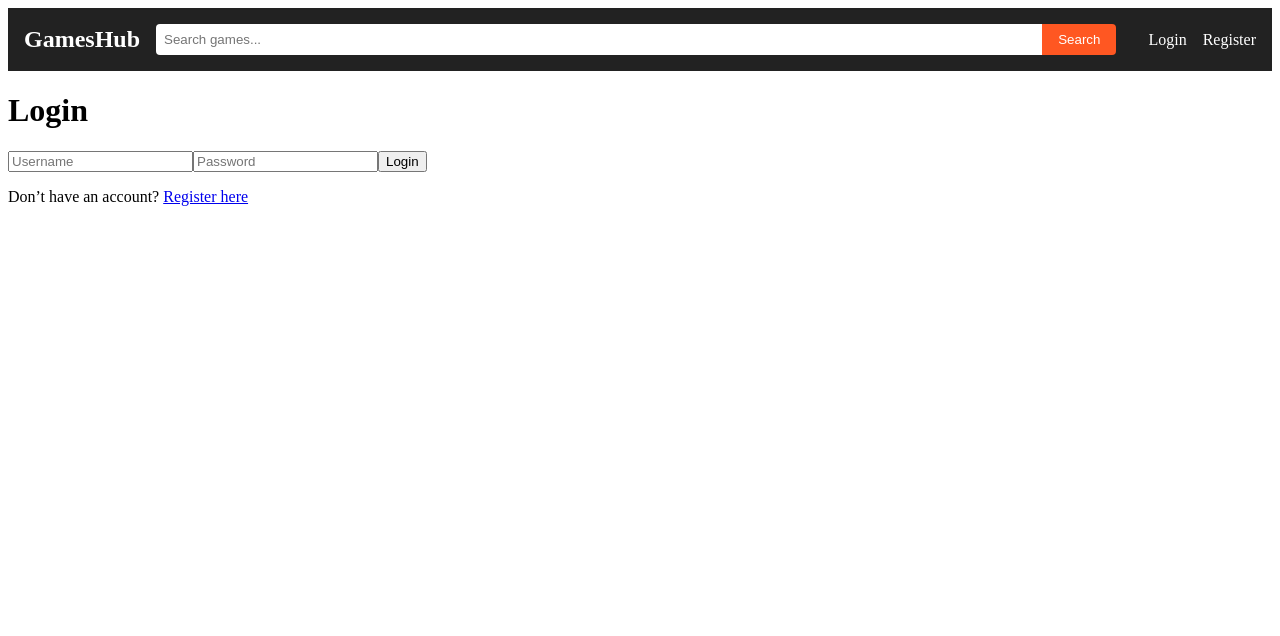
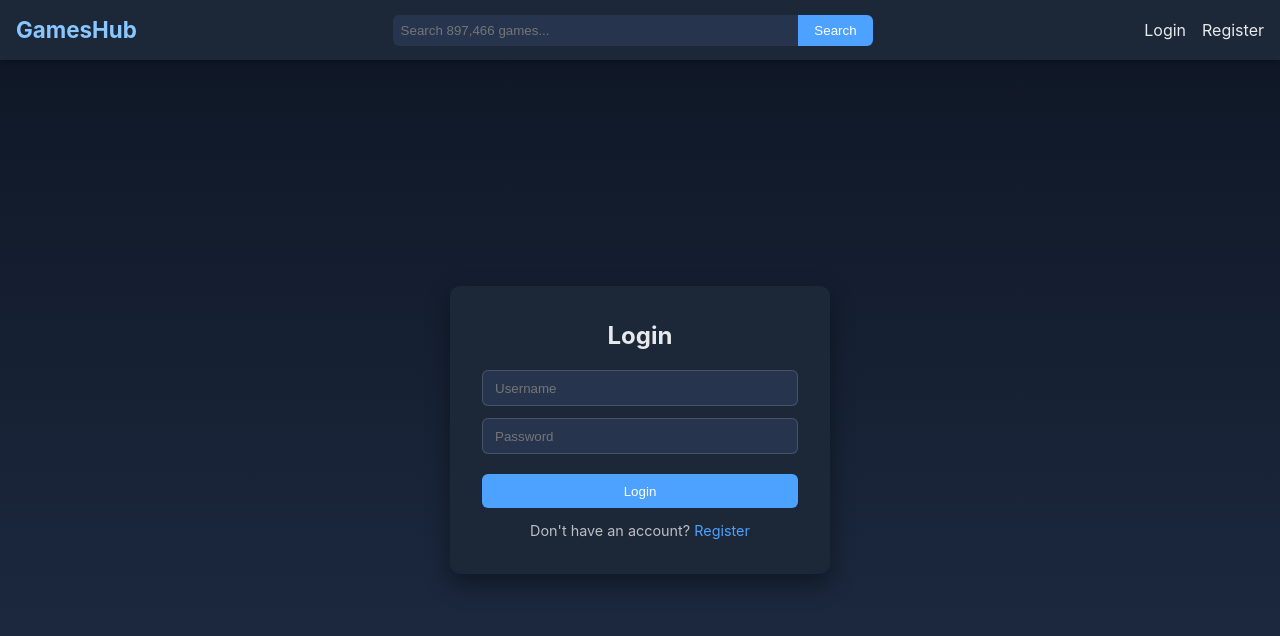
Before and after one commit to lra2001/games-hub, a React (Vite) app in the folder frontend/: page /login in a window 1280 px wide. Shown: the top 636 px of the page. Built offline with nearby package versions, Linux system fonts and the light colour scheme; no server answers.

Commit message:
Restructure CSS file
Styling overhaul includes:
- Update CSS to use variables
- Update full color scheme for the app
- Update Forms (login/register)
- Update alerts/feedback
- Update search bar placeholder
- Update lists (Wishlist, Favorites, Played)

```diff
--- a/frontend/src/auth/Login.jsx
+++ b/frontend/src/auth/Login.jsx
@@ -1,7 +1,7 @@
 import { useState } from "react";
 import api from "../api/axios.js";
 import { useAuth } from "./AuthContext.jsx";
-import { useNavigate, useLocation } from "react-router-dom";
+import { useNavigate, useLocation, Link } from "react-router-dom";
 
 export default function Login() {
   const navigate = useNavigate();
@@ -28,23 +28,26 @@ export default function Login() {
 
   return (
     <div className="auth-container">
-      <h1>Login</h1>
+      <div className="auth-card">
+        <h2>Login</h2>
 
         {from && (
-        <p className="info">
+          <p className="alert info">
             Please login or register to access your dashboard.
           </p>
         )}
 
-      {error && <p className="error">{error}</p>}
+        {error && <p className="alert error">{error}</p>}
 
-      <form onSubmit={handleSubmit} className="auth-form">
+        <form onSubmit={handleSubmit}>
           <input
             type="text"
             name="username"
             placeholder="Username"
             value={form.username}
-          onChange={(e) => setForm({ ...form, username: e.target.value })}
+            onChange={(e) =>
+              setForm({ ...form, username: e.target.value })
+            }
             required
           />
           <input
@@ -52,15 +55,18 @@ export default function Login() {
             name="password"
             placeholder="Password"
             value={form.password}
-          onChange={(e) => setForm({ ...form, password: e.target.value })}
+            onChange={(e) =>
+              setForm({ ...form, password: e.target.value })
+            }
             required
           />
           <button type="submit">Login</button>
         </form>
 
-      <p>
-        Don’t have an account? <a href="/register">Register here</a>
+        <p className="auth-footer">
+          Don't have an account? <Link to="/register">Register</Link>
         </p>
+      </div>
     </div>
   );
 }
--- a/frontend/src/auth/Register.jsx
+++ b/frontend/src/auth/Register.jsx
@@ -31,7 +31,8 @@ export default function Register() {
 
   return (
     <div className="auth-container">
-      <h1>Register</h1>
+      <div className="auth-card">
+      <h2>Register</h2>
       <form onSubmit={handleSubmit}>
         <input name="username" placeholder="Username" onChange={handleChange} required />
         <input name="email" placeholder="Email" type="email" onChange={handleChange} required />
@@ -41,7 +42,8 @@ export default function Register() {
         <input name="last_name" placeholder="Last Name (optional)" onChange={handleChange} />
         <button type="submit">Register</button>
       </form>
-      {error && <p className="error">{error}</p>}
+      {error && <p className="alert error">{error}</p>}
+      </div>
     </div>
   );
 }
--- a/frontend/src/components/Header.jsx
+++ b/frontend/src/components/Header.jsx
@@ -27,7 +27,7 @@ export default function Header() {
 
       {/* Search bar */}
       <form onSubmit={handleSearch} className="search-form">
-        <input name="search" type="text" placeholder="Search games..." />
+        <input name="search" type="text" placeholder="Search 897,466 games..." />
         <button type="submit">Search</button>
       </form>
 
--- a/frontend/src/pages/Dashboard.jsx
+++ b/frontend/src/pages/Dashboard.jsx
@@ -68,7 +68,7 @@ export default function Dashboard() {
 
       <main className="dashboard-main">
         {loading && <p>Loading library…</p>}
-        {error && <p className="error">{error}</p>}
+        {error && <p className="alert error">{error}</p>}
 
         {!loading && !error && (
           <Routes>
--- a/frontend/src/pages/GameDetail.jsx
+++ b/frontend/src/pages/GameDetail.jsx
@@ -100,7 +100,7 @@ export default function GameDetail() {
   }
 
   if (loading) return <p>Loading game…</p>;
-  if (error) return <p className="error">{error}</p>;
+  if (error) return <p className="alert error">{error}</p>;
   if (!game) return null;
 
   const { wishlist, favorite, played } = libraryStatuses;
@@ -133,7 +133,7 @@ export default function GameDetail() {
 
       {/* Inline feedback */}
       {message && (
-        <p className={message.type === "error" ? "error" : "success"}>
+        <p className={`alert ${message.type}`}>
           {message.text}
         </p>
       )}
--- a/frontend/src/pages/GameSearch.jsx
+++ b/frontend/src/pages/GameSearch.jsx
@@ -78,13 +78,13 @@ export default function GameSearch() {
 
       {/* INLINE FEEDBACK */}
       {feedback && (
-        <p className={feedback.type === "error" ? "error" : "success"}>
+        <p className={`alert ${feedback.type}`}>
           {feedback.text}
         </p>
       )}
 
       {loading && <p>Loading…</p>}
-      {error && <p className="error">{error}</p>}
+      {error && <p className="alert error">{error}</p>}
       {games.length === 0 && !loading && <p>No results</p>}
 
       <ul>
--- a/frontend/src/pages/LibraryPage.jsx
+++ b/frontend/src/pages/LibraryPage.jsx
@@ -9,7 +9,7 @@ export default function LibraryPage({ items, status, onRemove }) {
 
       {filtered.length === 0 && <p>No games added yet.</p>}
 
-      <ul>
+      <ul className="library-list">
         {filtered.map((item) => (
           <li key={item.id}>
             {item.background_image && (
--- a/frontend/src/styles/global.css
+++ b/frontend/src/styles/global.css
@@ -1,23 +1,133 @@
-/* Header */
-.header {
-  display: flex;
-  flex-wrap: wrap;
-  justify-content: space-between;
-  align-items: center;
-  padding: 1rem;
-  background-color: #222;
-  color: white;
+/* =========================================================
+   Root Variables
+   ========================================================= */
+:root {
+  /* --- Color Palette (Blue-Grey Theme) --- */
+  --color-bg: #0e1624;
+  --color-bg-gradient: linear-gradient(180deg, #0e1624, #1f2d45);
+  --color-surface: #1c2738;
+  --color-surface-light: #26354d;
+  --color-sidebar: #1b2535;
+  --color-text: rgba(255, 255, 255, 0.9);
+
+  --color-accent: #4da1ff;
+  --color-accent-light: #8ac7ff;
+  --color-accent-hover: #3891f5;
+
+  /* Whites */
+  --color-white: #ffffff;
+  --color-white-dim: rgba(255, 255, 255, 0.7);
+  --color-white-faint: rgba(255, 255, 255, 0.15);
+
+  /* Shadows */
+  --shadow-light: rgba(0,0,0,0.3);
+  --shadow-medium: rgba(0,0,0,0.4);
+
+  /* Borders & Text */
+  --border-soft: rgba(255,255,255,0.05);
+  --border-medium: rgba(255,255,255,0.1);
+  --text-muted: rgba(255,255,255,0.7);
+
+  /* Alerts */
+  --alert-info: #4ba3ff;
+  --alert-success: #4CAF50;
+  --alert-warning: #FFC107;
+  --alert-error: #F44336;
+
+  --alert-info-bg: rgba(75, 163, 255, 0.12);
+  --alert-success-bg: rgba(76, 175, 80, 0.12);
+  --alert-warning-bg: rgba(255, 193, 7, 0.12);
+  --alert-error-bg: rgba(244, 67, 54, 0.12);
+
+  --alert-info-text: #cfe5ff;
+  --alert-success-text: #bff0c2;
+  --alert-warning-text: #ffe8a6;
+  --alert-error-text: #ffb8b3;
+
+  /* Inputs */
+  --border-input-color: rgba(255,255,255,0.15);
+
+  /* Layout */
+  --header-height: 60px;
+  --sidebar-width: 240px;
+
+  /* Typography */
+  --font-main: 'Inter', system-ui, Avenir, Helvetica, Arial, sans-serif;
+
+  /* Hover Effects */
+  --color-hover-light: rgba(255,255,255,0.1);
+
 }
 
-.header .logo a {
-  color: white;
-  font-size: 1.5rem;
-  font-weight: bold;
+/* =========================================================
+   CSS Reset / Base
+   ========================================================= */
+* {
+  box-sizing: border-box;
+  margin: 0;
+  padding: 0;
+}
+
+html, body, #root {
+  width: 100%;
+  height: 100%;
+}
+
+body {
+  background: var(--color-bg-gradient);
+  color: var(--color-text);
+  font-family: var(--font-main);
+  line-height: 1.5;
+  -webkit-font-smoothing: antialiased;
+  padding-top: var(--header-height);
+}
+
+a {
+  color: var(--color-accent);
   text-decoration: none;
 }
 
+a:hover {
+  color: var(--color-accent-light);
+}
+
+#root {
+  display: flex;
+  flex-direction: column;
+}
+
+/* =========================================================
+   Header
+   ========================================================= */
+.header {
+  position: fixed;
+  top: 0;
+  left: 0;
+  right: 0;
+
+  height: var(--header-height);
+  padding: 0 1rem;
+
+  background: var(--color-surface);
+  box-shadow: 0 2px 6px var(--shadow-light);
+
+  display: flex;
+  align-items: center;
+  justify-content: space-between;
+  z-index: 1000;
+}
+
+/* Logo */
+.header .logo a {
+  font-size: 1.4rem;
+  font-weight: bold;
+  color: var(--color-accent-light);
+}
+
+/* Search */
 .header .search-form {
-  flex: 1;
+  flex: 0 1 480px;
+  max-width: 480px;
   display: flex;
   margin: 0 1rem;
 }
@@ -25,79 +135,251 @@
 .header .search-form input {
   flex: 1;
   padding: 0.5rem;
-  border-radius: 4px 0 0 4px;
   border: none;
+  border-radius: 6px 0 0 6px;
+  background: var(--color-surface-light);
+  color: var(--color-text);
 }
 
 .header .search-form button {
   padding: 0.5rem 1rem;
   border: none;
-  background-color: #ff5722;
-  color: white;
-  border-radius: 0 4px 4px 0;
+  border-radius: 0 6px 6px 0;
+  background: var(--color-accent);
+  color: var(--color-white);
   cursor: pointer;
+  transition: background 0.2s ease;
 }
 
+.header .search-form button:hover {
+  background: var(--color-accent-hover);
+}
+
+/* Auth links */
 .header .auth-links a {
   margin-left: 1rem;
-  color: white;
-  text-decoration: none;
+  color: var(--color-text);
 }
 
-/* Dashboard Layout */
+/* =========================================================
+   Auth Forms (Login / Register)
+   ========================================================= */
+.auth-container {
+  min-height: calc(100vh - var(--header-height));
+  display: flex;
+  align-items: center;
+  justify-content: center;
+  padding: 1.5rem;
+}
+
+.auth-card {
+  background: var(--color-surface);
+  border-radius: 10px;
+  padding: 2rem;
+  width: 100%;
+  max-width: 380px;
+  box-shadow: 0 10px 25px var(--shadow-medium);
+}
+
+.auth-card h2 {
+  margin-bottom: 1rem;
+  text-align: center;
+}
+
+.auth-card form {
+  display: flex;
+  flex-direction: column;
+  gap: 0.75rem;
+}
+
+.auth-card input {
+  padding: 0.6rem 0.75rem;
+  border-radius: 6px;
+  border: 1px solid var(--border-input-color);
+  background: var(--color-surface-light);
+  color: var(--color-text);
+}
+
+.auth-card button {
+  margin-top: 0.5rem;
+  padding: 0.6rem 0.75rem;
+  border-radius: 6px;
+  border: none;
+  background: var(--color-accent);
+  color: var(--color-white);
+  font-weight: 500;
+  cursor: pointer;
+  transition: background 0.2s ease;
+}
+
+.auth-card button:hover {
+  background: var(--color-accent-hover);
+}
+
+.auth-footer {
+  margin-top: 0.75rem;
+  font-size: 0.9rem;
+  text-align: center;
+  color: var(--text-muted);
+}
+
+.info {
+  margin-bottom: 0.5rem;
+  font-size: 0.9rem;
+  color: var(--text-muted);
+}
+
+/* =========================================================
+   Dashboard Layout
+   ========================================================= */
 .dashboard-container {
   display: flex;
-  min-height: calc(100vh - 70px);
+  min-height: calc(100vh - var(--header-height));
 }
 
+/* =========================================================
+   Sidebar
+   ========================================================= */
 .sidebar {
-  flex: 0 0 200px;
-  background-color: #f5f5f5;
-  padding: 1rem;
+  width: var(--sidebar-width);
+  background: var(--color-sidebar);
+  padding: 1.5rem 1rem;
+
+  display: flex;
+  flex-direction: column;
+  gap: 1rem;
+
+  border-right: 1px solid var(--border-soft);
 }
 
+/* Sidebar links */
 .sidebar nav a {
   display: block;
-  margin-bottom: 1rem;
-  text-decoration: none;
-  color: #333;
+  padding: 0.75rem 1rem;
+  border-radius: 6px;
+  color: var(--color-text);
+  transition: background 0.2s ease;
+}
+
+.sidebar nav a:hover {
+  background: var(--color-hover-light);
 }
 
 .sidebar nav a.active {
+  background: var(--color-accent);
+  color: var(--color-white);
   font-weight: bold;
-  color: #ff5722;
 }
 
+/* =========================================================
+   Main Content
+   ========================================================= */
 .dashboard-main {
   flex: 1;
-  padding: 1rem;
+  padding: 2rem;
+  overflow-y: auto;
 }
 
-.success {
-  color: #2e7d32;
-  font-size: 0.95rem;
-  margin-bottom: 0.5rem;
+/* =========================================================
+   Alert / Feedback Messages
+   ========================================================= */
+.alert {
+  padding: 0.7rem 1rem;
+  border-radius: 8px;
+  margin: 0.75rem 0;
+  font-size: 0.9rem;
+  display: flex;
+  align-items: center;
+  gap: 0.5rem;
+  line-height: 1.4;
 }
 
-.error {
-  color: #c62828;
-  font-size: 0.95rem;
-  margin-bottom: 0.5rem;
+.alert.info {
+  background: var(--alert-info-bg);
+  border-left: 4px solid var(--alert-info);
+  color: var(--alert-info-text);
 }
 
-/* Responsive */
+.alert.success {
+  background: var(--alert-success-bg);
+  border-left: 4px solid var(--alert-success);
+  color: var(--alert-success-text);
+}
+
+.alert.warning {
+  background: var(--alert-warning-bg);
+  border-left: 4px solid var(--alert-warning);
+  color: var(--alert-warning-text);
+}
+
+.alert.error {
+  background: var(--alert-error-bg);
+  border-left: 4px solid var(--alert-error);
+  color: var(--alert-error-text);
+}
+
+/* =========================================================
+   Game Cards
+   ========================================================= */
+.card {
+  background: var(--color-surface);
+  padding: 1rem;
+  border-radius: 8px;
+  margin-bottom: 1rem;
+
+  border: 1px solid var(--border-soft);
+  transition: transform 0.2s ease, box-shadow 0.2s ease;
+}
+
+.card:hover {
+  transform: translateY(-4px);
+  box-shadow: 0 8px 16px var(--shadow-medium);
+}
+
+/* =========================================================
+   Library List (Wishlist / Favorites / Played)
+   ========================================================= */
+.library-list {
+  list-style: none;
+  padding: 0;
+  margin: 0;
+  display: flex;
+  flex-direction: column;
+  gap: 0.75rem;
+}
+
+.library-list li {
+  display: flex;
+  align-items: flex-start;
+  gap: 0.75rem;
+  background: var(--color-surface);
+  border-radius: 8px;
+  padding: 0.75rem;
+}
+
+.library-list img {
+  border-radius: 6px;
+  flex-shrink: 0;
+  width: 80px;
+  height: auto;
+  object-fit: cover;
+}
+
+/* =========================================================
+   Responsive
+   ========================================================= */
 @media (max-width: 768px) {
   .dashboard-container {
     flex-direction: column;
   }
 
   .sidebar {
-    flex: 1 0 auto;
-    display: flex;
+    width: 100%;
+    flex-direction: row;
     justify-content: space-around;
   }
 
-  .sidebar nav a {
-    margin: 0 0.5rem;
+  .dashboard-main {
+    padding: 1rem;
   }
 }
```
Lines whose indentation alone changed are shown as unchanged.
